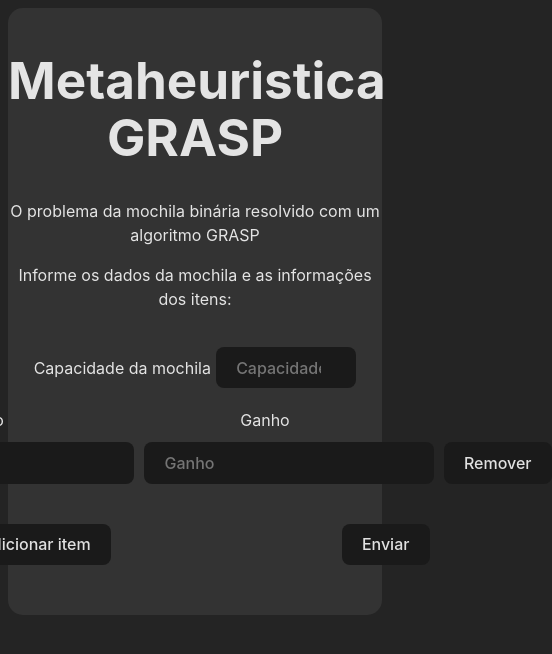
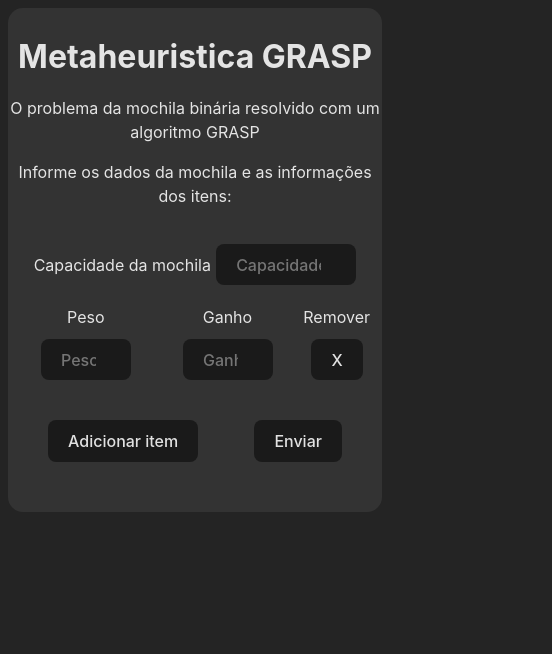
Before and after one commit to BrunoNC22/Metaheuristica-Grasp-View, a React (Vite) app: page / in a window 390 px wide. Shown: the top 654 px of the page, 552 px wide, since content can reach past the window. Built offline with nearby package versions, Linux system fonts and the light colour scheme.

Commit message:
feat: creation of mobile responsiveness

```diff
--- a/src/App.css
+++ b/src/App.css
@@ -22,11 +22,6 @@
   width: 700px;
 }
 
-.input-header {
-  display: grid;
-  grid-template-columns: 2fr 2fr 1fr;
-}
-
 .capacidade-div {
   display: flex;
   justify-content: center;
@@ -39,12 +34,26 @@
   margin-left: 5px;
 }
 
+.input-header {
+  display: grid;
+  grid-template-columns: 2fr 2fr 1fr;
+  gap: 10px;
+}
+
+.mobile-input-header-remove {
+  display: none;
+}
+
 .item {
   margin: 10px 0px;
   display: grid;
-  justify-content: space-between;
+  justify-items: center;
   grid-template-columns: 2fr 2fr 1fr;
   gap: 10px;
+}
+
+.mobile-remove-button {
+  display: none;
 }
 
 .form-buttons {
@@ -102,3 +111,67 @@ input {
   background-color: #1a1a1a;
   transition: border-color 0.25s;
 }
+
+@media screen and (max-width: 767px) {
+  .title {
+    font-size: 2em;
+  }
+
+  .form {
+    width: 350px;
+  }
+
+  .item-input {
+    width: 50px;
+  }
+
+  .mobile-input-header-remove {
+    display: block;
+  }
+
+  .desktop-remove-button {
+    display: none;
+  }
+
+  .mobile-remove-button {
+    display: block;
+  }
+
+  .itens-head {
+    width: 300px;
+  }
+
+  .response {
+    display: flex;
+    justify-content: center;
+    margin: 0px auto;
+    width: 100%;
+  }
+
+  .response-body {
+    width: 350px;
+  }
+
+  .response-item {
+    width: 100%;
+  }
+
+  .total {
+    width: 100%;
+    display: grid;
+    justify-content: center;
+  }
+
+  .total__ {
+    background-color: #242424;
+    border-radius: 15px;
+    width: 270px;
+    display: flex;
+    justify-content: space-around;
+  }
+
+  .total p {
+    font-size: 16px;
+    font-weight: bolder;
+  }
+}
--- a/src/App.jsx
+++ b/src/App.jsx
@@ -96,7 +96,7 @@ function App() {
   return (
     <>
       <div className="container">
-        <h1>Metaheuristica GRASP</h1>
+        <h1 className="title">Metaheuristica GRASP</h1>
         <p>O problema da mochila binária resolvido com um algoritmo GRASP</p>
         <p>Informe os dados da mochila e as informações dos itens:</p>
         <div className="pre-form">
@@ -106,15 +106,16 @@ function App() {
               <input
                 type="number"
                 name="capacidade"
-                placeholder="Capacidade da mochila"
+                placeholder="Capacidade"
                 value={capacidade}
                 onChange={(e) => setCapacidade(parseInt(e.target.value))}
                 className="capacidade"
               />
             </div>
             <div className="input-header">
-              <div>Peso</div>
-              <div>Ganho</div>
+              <div className="input-header-peso">Peso</div>
+              <div className="input-header-ganho">Ganho</div>
+              <div className="mobile-input-header-remove">Remover</div>
             </div>
             {itens.map((item, index) => (
               <div key={index} className="item">
@@ -124,6 +125,7 @@ function App() {
                   name="peso"
                   value={item.peso}
                   onChange={(e) => handleFormChange(index, e)}
+                  className="item-input"
                 ></input>
                 <input
                   type="number"
@@ -131,15 +133,27 @@ function App() {
                   name="valor"
                   value={item.valor}
                   onChange={(e) => handleFormChange(index, e)}
+                  className="item-input"
                 />
                 <button
                   type="button"
                   name="index"
+                  className="desktop-remove-button"
                   onClick={() => {
                     removeItem(index);
                   }}
                 >
                   Remover
+                </button>
+                <button
+                  type="button"
+                  name="index"
+                  className="mobile-remove-button"
+                  onClick={() => {
+                    removeItem(index);
+                  }}
+                >
+                  X
                 </button>
               </div>
             ))}
@@ -155,8 +169,9 @@ function App() {
         {isRequestSend ? (
           responseObj ? (
             <div className="response">
+              <div className="response-body">
                 <div className="quantidade">
-                {"Quantidade de itens possiveis de serem colocados na bolsa " +
+                  {"Quantidade de itens possiveis de serem colocados na bolsa: " +
                     responseObj.length}
                 </div>
                 <div className="itens">
@@ -180,6 +195,7 @@ function App() {
                   </div>
                 </div>
               </div>
+            </div>
           ) : (
             <div className="response">Carregando...</div>
           )
--- a/src/index.css
+++ b/src/index.css
@@ -4,7 +4,6 @@
   font-weight: 400;
   box-sizing: border-box;
 
-  color-scheme: light dark;
   color: rgba(255, 255, 255, 0.87);
   background-color: #242424;
 
```
Lines whose indentation alone changed are shown as unchanged.
